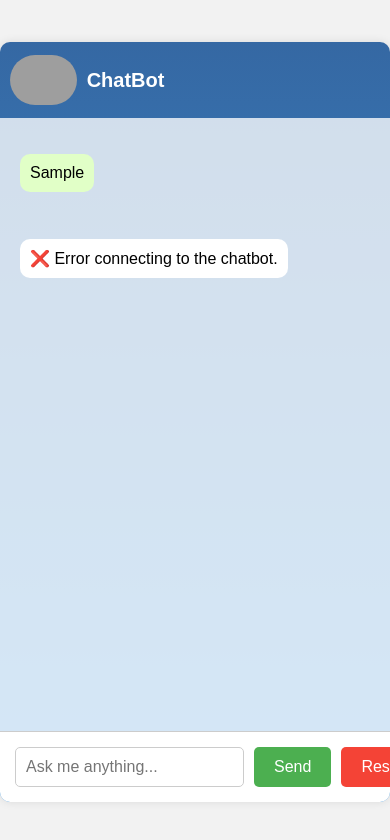
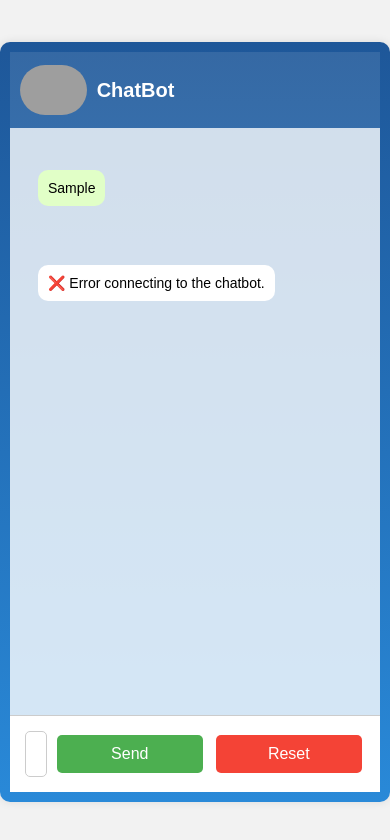
Before and after one commit to cryptotweezer/chatbot-rag, a website: page public/index.html in a window 390 px wide. Both pictures are taken after typing "Sample" into the empty fields and a click on the button "Send". Drawn offline with Linux system fonts and the light colour scheme; no server answers; grey boxes are pictures that could not be loaded.

Commit message:
🎨 Estilos responsivos para móviles

```diff
--- a/public/style.css
+++ b/public/style.css
@@ -115,3 +115,39 @@ html, body {
 .input-container button:nth-child(3):hover {
     background-color: #d32f2f;
 }
+/* ===== Responsive: Pantallas pequeñas ===== */
+@media (max-width: 768px) {
+    .chat-container {
+      width: 100%;
+      padding: 10px;
+      box-sizing: border-box;
+    }
+
+    .message {
+      font-size: 14px;
+      padding: 8px;
+    }
+
+    #user-input {
+      width: 100%;
+      font-size: 16px;
+    }
+
+    .message p {
+      word-break: break-word;
+    }
+
+    .chatbot, .user {
+      max-width: 100%;
+    }
+
+    button {
+      width: 48%;
+      margin: 4px 1%;
+    }
+
+    .logo img {
+      max-width: 80%;
+      height: auto;
+    }
+  }
```
